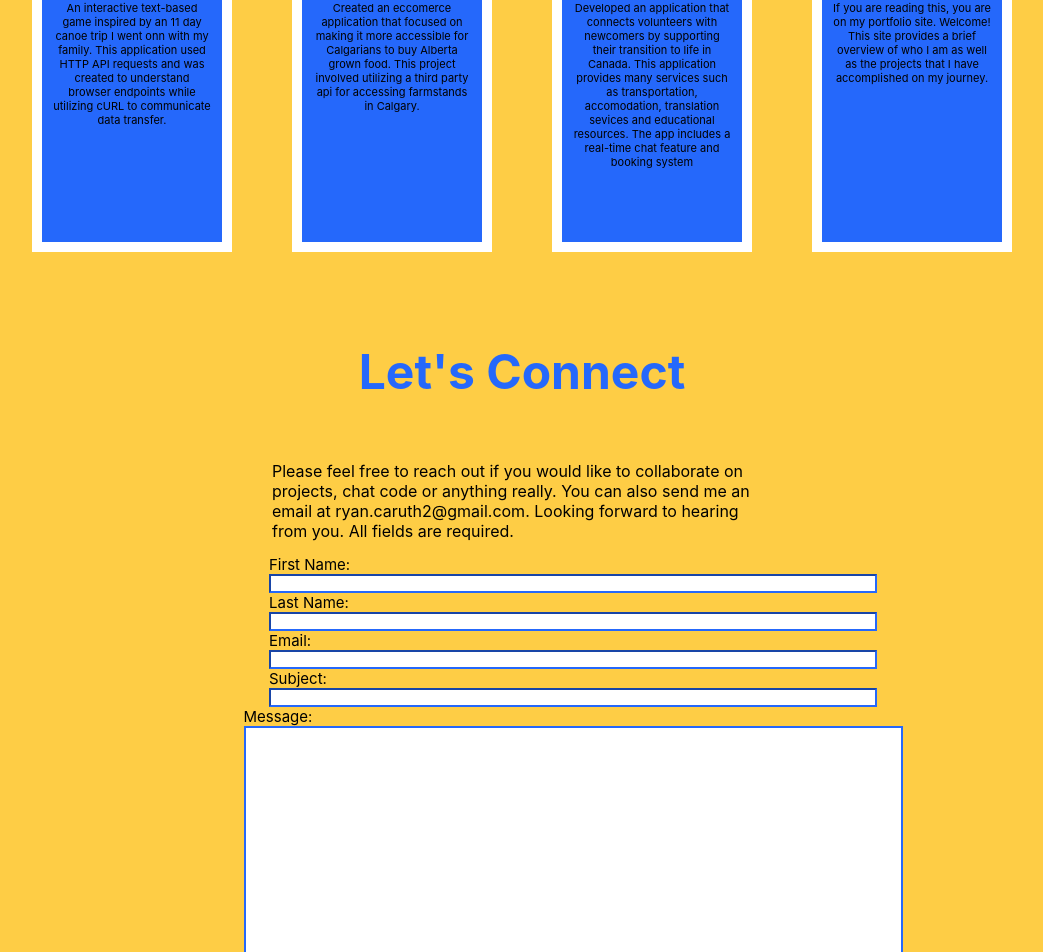
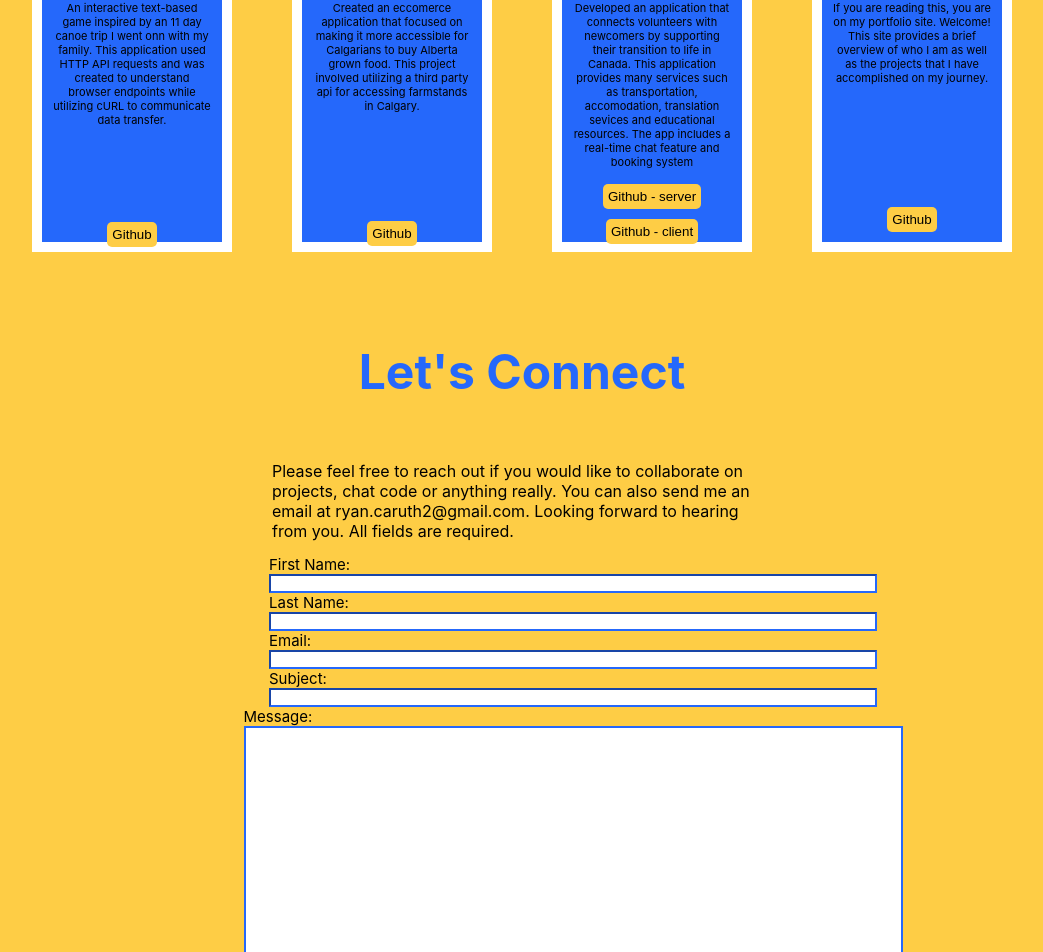
Before and after one commit to Ryan-Caruth/my-portfolio, a React (Create React App) app: page / in a window 1280 px wide. Shown: the part 2279-3231 px from the top of the page, without its empty margins (118-1161 px from the left). Built offline with nearby package versions, Linux system fonts and the light colour scheme.

Commit message:
Changed layout of code using 'prettier'

```diff
--- a/src/components/projects/Projects.jsx
+++ b/src/components/projects/Projects.jsx
@@ -1,10 +1,10 @@
 import React from "react";
 import { forwardRef } from "react";
 import "./projects.css";
-import project1 from '../../assests/steve-giampa-FLC0BQtYOlI-unsplash.jpg'
-import project2 from '../../assests/priscilla-du-preez-tGtWKDdicn4-unsplash.jpg'
-import project3 from '../../assests/browser-tab-i-am-here-logo1.png'
-import project4 from '../../assests/portfolio.png'
+import canoe from "../../assests/steve-giampa-FLC0BQtYOlI-unsplash.jpg";
+import project2 from "../../assests/priscilla-du-preez-tGtWKDdicn4-unsplash.jpg";
+import project3 from "../../assests/browser-tab-i-am-here-logo1.png";
+import project4 from "../../assests/portfolio.png";
 
 const Projects = forwardRef(({ projects }, ref) => {
   return (
@@ -18,23 +18,83 @@ const Projects = forwardRef(({ projects }, ref) => {
       <div className="projects">
         <div className="project-1">
           <h2>Text-Based Adventure</h2>
-          <img id="firstProject" src={project1} alt="project 1"></img>
-          <p id="project1Text">An interactive text-based game inspired by an 11 day canoe trip I went onn with my family. This application used HTTP API requests and was created to understand browser endpoints while utilizing cURL to communicate data transfer.</p>
+          <img id="firstProject" src={canoe} alt="project 1"></img>
+          <p id="project1Text">
+            An interactive text-based game inspired by an 11 day canoe trip I
+            went onn with my family. This application used HTTP API requests and
+            was created to understand browser endpoints while utilizing cURL to
+            communicate data transfer.
+          </p>
+          <button id="project1-button"
+            onClick={() =>
+              (window.location.href =
+                "https://github.com/Ryan-Caruth/canoe-adventure")
+            }
+          >
+            Github
+          </button>
         </div>
         <div className="project-2">
           <h2>Ecommerce farm site</h2>
           <img id="secondProject" src={project2} alt="project 2"></img>
-          <p id="project2Text">Created an eccomerce application that focused on making it more accessible for Calgarians to buy Alberta grown food. This project involved utilizing a third party api for accessing farmstands in Calgary.</p>
+          <p id="project2Text">
+            Created an eccomerce application that focused on making it more
+            accessible for Calgarians to buy Alberta grown food. This project
+            involved utilizing a third party api for accessing farmstands in
+            Calgary.
+          </p>
+          <button id="project2-button"
+            onClick={() =>
+              (window.location.href =
+                "https://github.com/Ryan-Caruth/calgary-farmstands-ecommerce-page")
+            }
+          >
+            Github
+          </button>
         </div>
         <div className="project-3">
           <h2>I am Here</h2>
           <img id="project3" src={project3} alt="project 3"></img>
-          <p id="project3Text">Developed an application that connects volunteers with newcomers by supporting their transition to life in Canada. This application provides many services such as transportation, accomodation, translation sevices and educational resources. The app includes a real-time chat feature and booking system</p>
+          <p id="project3Text">
+            Developed an application that connects volunteers with newcomers by
+            supporting their transition to life in Canada. This application
+            provides many services such as transportation, accomodation,
+            translation sevices and educational resources. The app includes a
+            real-time chat feature and booking system
+          </p>
+          <button id="project3-button"
+            onClick={() =>
+              (window.location.href =
+                "https://github.com/Ryan-Caruth/earthlings-server")
+            }
+          >
+            Github - server
+          </button>
+          <button id="project3-button"
+            onClick={() =>
+              (window.location.href =
+                "https://github.com/Ryan-Caruth/earthlings-client")
+            }
+          >
+            Github - client
+          </button>
         </div>
         <div className="portfolio">
           <h2>My Site</h2>
           <img id="project4" src={project4} alt="project 4"></img>
-          <p id="project4Text">If you are reading this, you are on my portfolio site. Welcome! This site provides a brief overview of who I am as well as the projects that I have accomplished on my journey.</p>
+          <p id="project4Text">
+            If you are reading this, you are on my portfolio site. Welcome! This
+            site provides a brief overview of who I am as well as the projects
+            that I have accomplished on my journey.
+          </p>
+          <button id="project4-button"
+            onClick={() =>
+              (window.location.href =
+                "https://github.com/Ryan-Caruth/my-portfolio")
+            }
+          >
+            Github
+          </button>
         </div>
       </div>
     </div>
```
